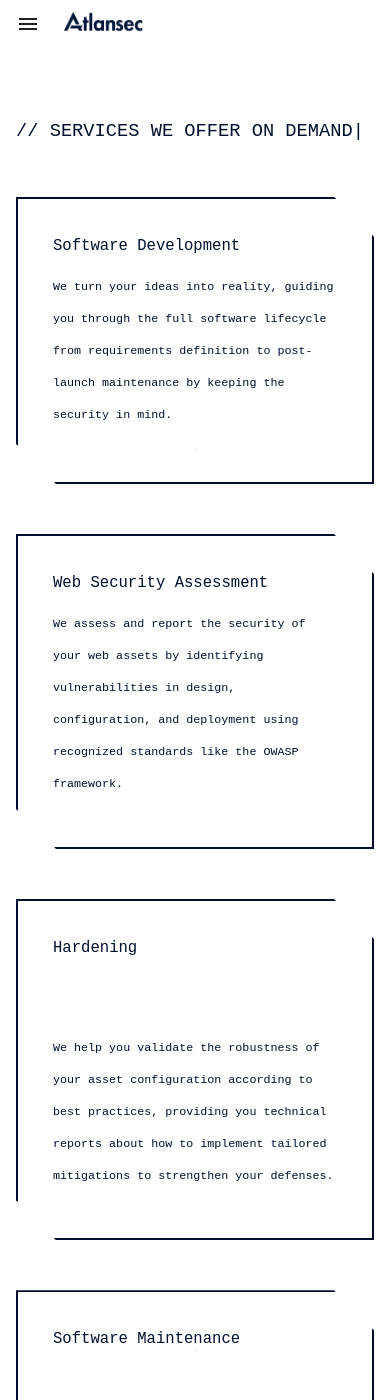
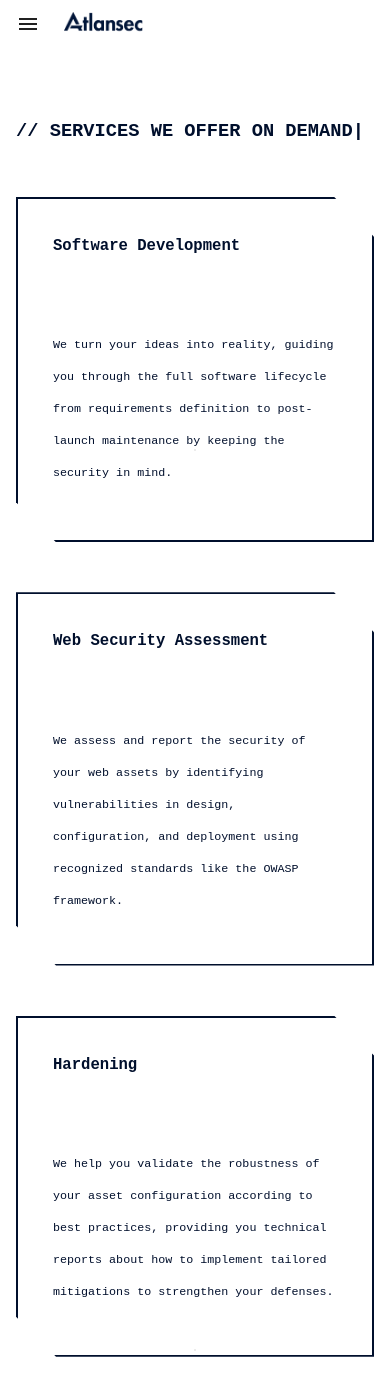
Before and after one commit to AtlanSec/Atlansec-Web, an MkDocs documentation site: the page built from docs/services/index.md, in a window 390 px wide and 1400 px high. Built offline with MkDocs 1.6.1 and Material for MkDocs 9.7.7, drawn with Linux system fonts in a browser that asks for light colours.

Commit message:
Fixing some stuffs v5

```diff
--- a/docs/overrides/services.html
+++ b/docs/overrides/services.html
@@ -180,12 +180,12 @@
     @media screen and (max-width: 600px) {
         .container__title{
             font-size: 4.8vw;
-            font-weight: 500;
+            font-weight: 900;
         }
 
         .card-title{
             font-size: 4vw;
-            font-weight: 500;
+            font-weight: 900;
             height: 80px;
         }
 
@@ -269,7 +269,7 @@
     <div class="gradient__cards">
         <div class="card">
             <div class="container__card">
-                <b class="card-title">Software Development</b>
+                <p class="card-title">Software Development</p>
                 <p class="card-description">We turn your ideas into reality, guiding you through the full software lifecycle from requirements definition to post-launch maintenance by keeping the security in mind.
                 </p>
                 </p>
@@ -278,7 +278,7 @@
 
         <div class="card">
             <div class="container__card">
-                <b class="card-title">Web Security Assessment</b>
+                <p class="card-title">Web Security Assessment</p>
                 <p class="card-description">We assess and report the security of your web assets by identifying vulnerabilities in design, configuration, and deployment using recognized standards like the OWASP framework.</p>
             </div>
         </div>
```
